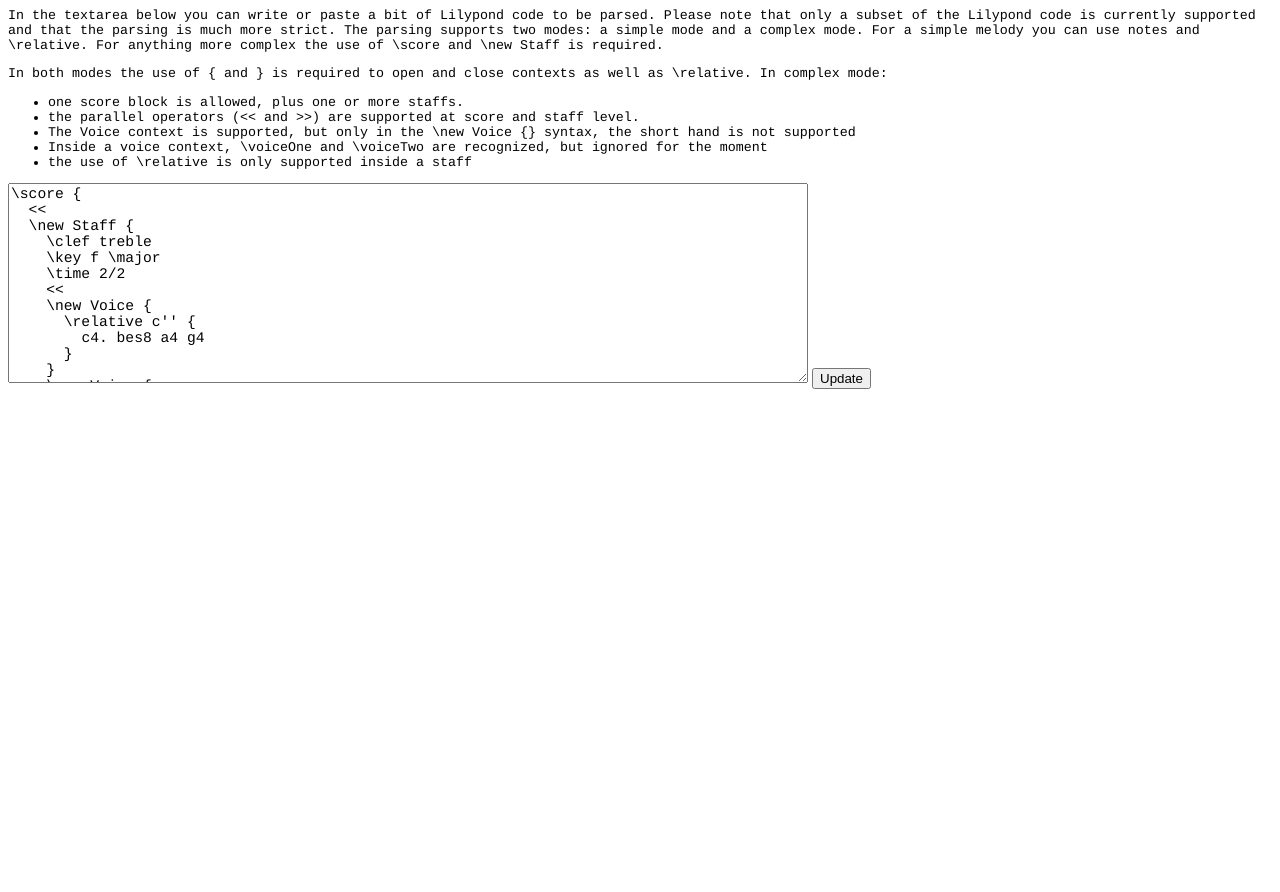
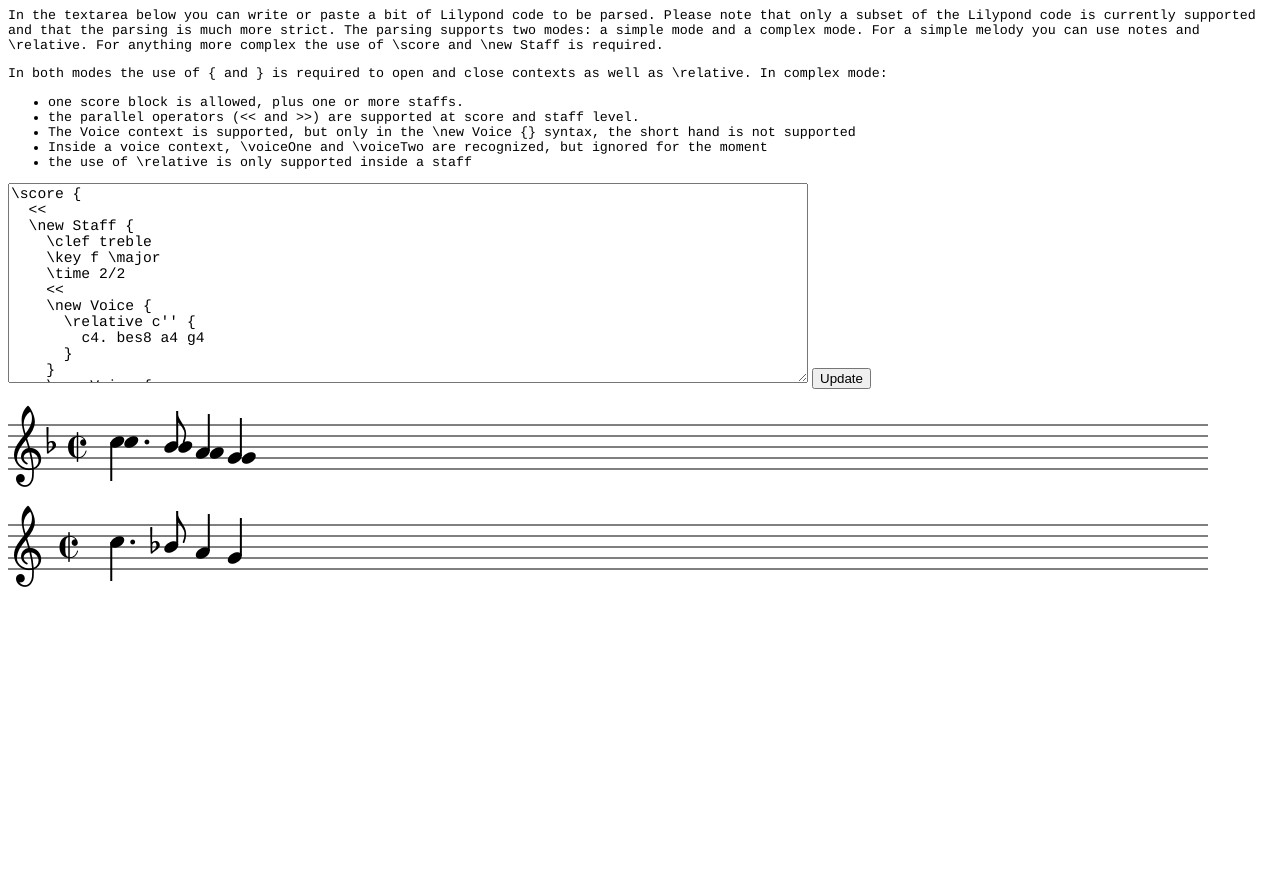
Before and after one commit to mauritslamers/presto, a plain HTML site: page experiment.html in a window 1280 px wide. Drawn offline with Linux system fonts and the light colour scheme.

Commit message:
updating to removal of notate() function.

```diff
--- a/experiment.html
+++ b/experiment.html
@@ -241,7 +241,6 @@
           var code = document.getElementById('code').value;
           var parsedScore = Presto.lilypondParser.parseLilypond(code);
           p.parse(parsedScore);
-          p.notate();
           p.render();
         }
 
```
